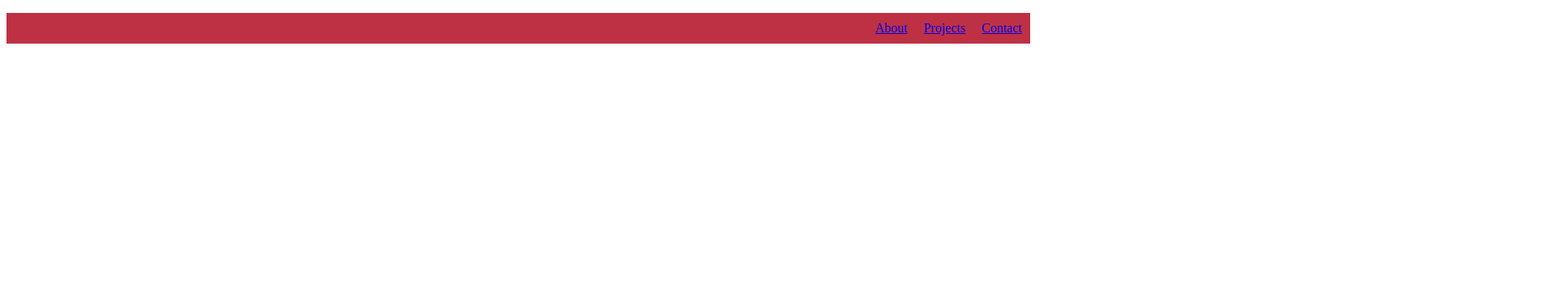
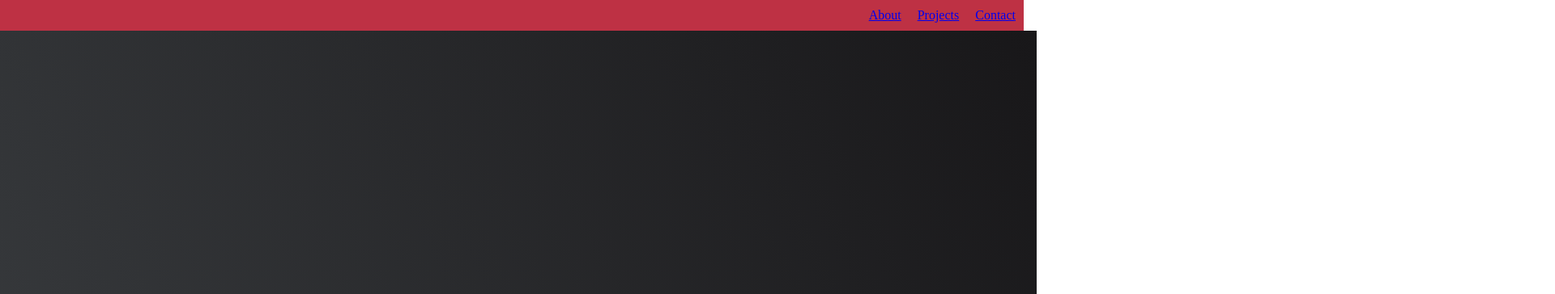
Before and after one commit to JessicaBaros/fcc-portfolio, a plain HTML site: page index.html in a window 1280 px wide. Shown: the top 364 px of the page at 81% size, 1920 px wide, since content can reach past the window. Drawn offline with Linux system fonts and the light colour scheme.

Commit message:
forgot what I did

```diff
--- a/index.html
+++ b/index.html
@@ -9,8 +9,9 @@
 </head>
 <body>
     <!------------------------------------------------------------NAVIGATION BAR-->
-    <script src="https://cdn.freecodecamp.org/testable-projects-fcc/v1/bundle.js"></script>
+
     <nav id="navbar">
+        <script src="https://cdn.freecodecamp.org/testable-projects-fcc/v1/bundle.js"></script>
         <ul>
             <li><a href="#about">About</a></li>
             <li><a href="#projects">Projects</a></li>
--- a/style.css
+++ b/style.css
@@ -1,16 +1,21 @@
 html {
     scroll-behavior: smooth;
-    margin: 0;
-    padding: 0;
+}
 
+body {
+    margin: 0px;
+    padding: 0px;
+}
+img {
+    width: 100px;/*              image           **************/
 }
 /* ************************************NAV BAR*/
 nav {
     position: sticky;
     top: 0px;
     background:#be3144;
-    margin: 0;
-
+    margin: -16px;
+    width:100%;
 }
 #navbar ul{
     display: flex;
@@ -33,6 +38,8 @@ nav {
     justify-content: center;
     align-items: center;
     flex-direction: column;
+    background-color: #000;
+    background-image: linear-gradient(62deg, #3a3d40 0%, #181719 100%);
 }
 
 /********************************ABOUT SECTION*/
```
